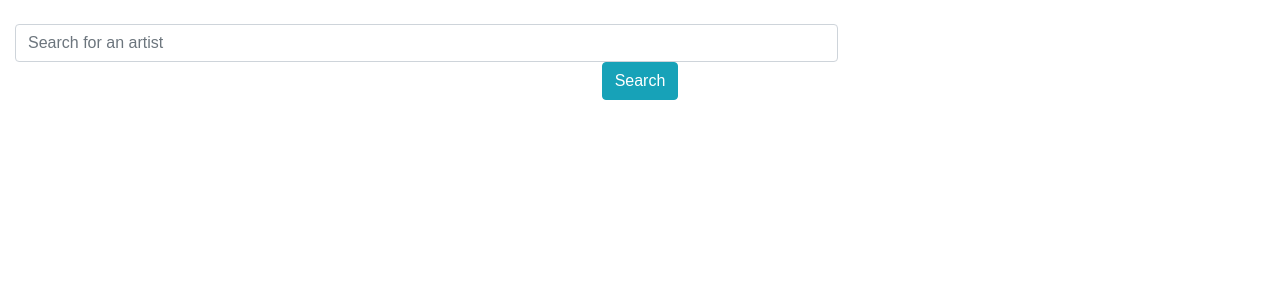
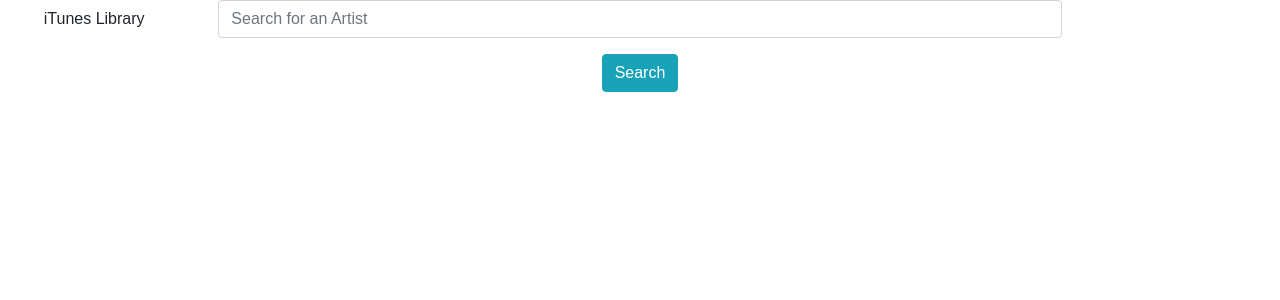
Before and after one commit to sursharma06/Itunes-library, a React (Create React App) app: page / in a window 1280 px wide. Shown: the top 300 px of the page. Built offline with nearby package versions, Linux system fonts and the light colour scheme; no server answers.

Commit message:
Style search bar

```diff
--- a/src/components/Search.js
+++ b/src/components/Search.js
@@ -9,12 +9,16 @@
     };
 
   return (
-      <div className="form-group">
-    <label htmlFor="search" className="col-sm-2 control-label"></label>
-    <div className="col-sm-8" onChange = {handleInputChange}>
-      <input type="text" className="form-control" id="artist" placeholder="Search for an artist" />
+    <div>
+    <form>
+    <div className="form-group row">
+    <label htmlFor="inputArtist" className="col-sm-2 col-form-label">iTunes Library</label>
+    <div className="col-sm-8">
+      <input type="text" className="form-control" id="artistName" placeholder="Search for an Artist"/>
     </div>
-    <button type="button" className="btn btn-info">Search</button>
+  </div>
+  <button type="submit" className="btn btn-info mb-2">Search</button>
+</form>
     </div>
     );
 };
```
